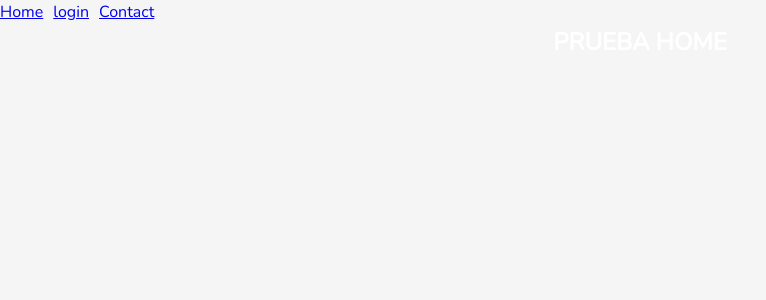
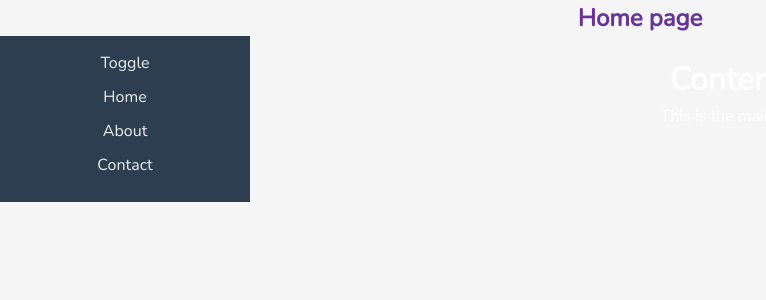
Before and after one commit to beto20/Kubexplorer, a Vue app in the folder frontend/: page / in a window 1280 px wide. Shown: the top 300 px of the page, without its empty margins (0-766 px from the left). Built offline with nearby package versions, Linux system fonts and the light colour scheme.

Commit message:
feat: add sidebar

```diff
--- a/frontend/src/App.vue
+++ b/frontend/src/App.vue
@@ -1,20 +1,23 @@
 <script lang="ts">
 import { defineComponent } from 'vue';
+import HomePage from "./pages/HomePage.vue";
 
 export default defineComponent({
     name: 'App',
+    components: {HomePage},
 });
 </script>
 
 <template>
-    <div id="app">
-        <nav>
-            <router-link to="/">Home</router-link>
-            <router-link to="/login">login</router-link>
-            <router-link to="/contact">Contact</router-link>
-        </nav>
-        <router-view></router-view>
-    </div>
+    <home-page></home-page>
+<!--    <div id="app">-->
+<!--        <nav>-->
+<!--            <router-link to="/">Home</router-link>-->
+<!--            <router-link to="/login">login</router-link>-->
+<!--            <router-link to="/contact">Contact</router-link>-->
+<!--        </nav>-->
+<!--        <router-view></router-view>-->
+<!--    </div>-->
 </template>
 
 
--- a/frontend/src/layout/Sidebar.vue
+++ b/frontend/src/layout/Sidebar.vue
@@ -1,4 +1,23 @@
-<script setup lang="ts">
+<script lang="ts">
+import { defineComponent, ref } from 'vue';
+export default defineComponent({
+    name: 'ks-sidebar',
+    setup() {
+        // Reactive state for sidebar collapse
+        const isCollapsed = ref(false);
+
+        // Method to toggle the sidebar state
+        const toggleSidebar = () => {
+            isCollapsed.value = !isCollapsed.value;
+        };
+
+        // Expose variables and methods
+        return {
+            isCollapsed,
+            toggleSidebar,
+        };
+    },
+});
 
 </script>
 
@@ -20,5 +39,40 @@
 </template>
 
 <style scoped>
+.app-container {
+    display: flex;
+}
+
+.sidebar {
+    width: 250px;
+    background-color: #2c3e50;
+    color: #ecf0f1;
+    padding: 15px;
+    transition: width 0.3s;
+    overflow: hidden;
+}
+
+.sidebar--collapsed {
+    width: 60px;
+}
+
+.sidebar ul {
+    list-style: none;
+    padding: 0;
+}
+
+.sidebar li {
+    margin: 10px 0;
+}
+
+.sidebar a {
+    color: #ecf0f1;
+    text-decoration: none;
+}
+
+.content {
+    flex: 1;
+    padding: 20px;
+}
 
 </style>
--- a/frontend/src/pages/HomePage.vue
+++ b/frontend/src/pages/HomePage.vue
@@ -1,16 +1,24 @@
 <script lang="ts">
 import { defineComponent } from 'vue';
+import KsSidebar from "../layout/Sidebar.vue";
 
 export default defineComponent({
     name: 'HomePage',
+    components: {KsSidebar},
 });
 </script>
 
 <template>
-    <h2>PRUEBA HOME</h2>
+    <h2>Home page</h2>
+    <ks-sidebar></ks-sidebar>
 
 </template>
 
 <style scoped>
 
+h2 {
+    text-align: center;
+    color: rebeccapurple;
+}
+
 </style>
```
Also changed, not shown: frontend/src/pages/Dashboard.vue (added, +15 -0 lines).
